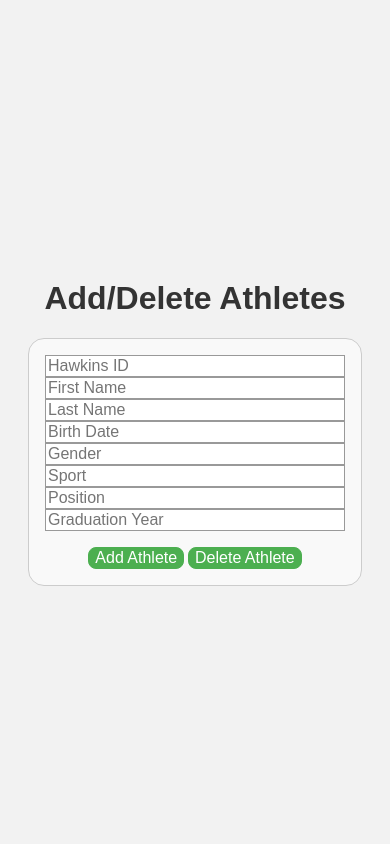
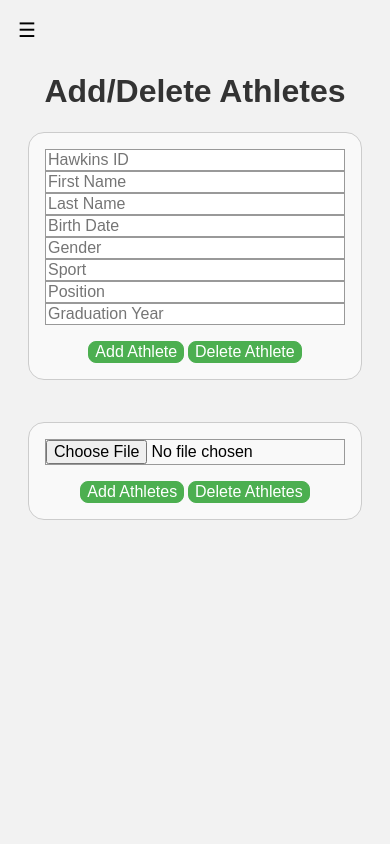
Before and after one commit to Syd4r/dataMule, a Flask app: page /add_athletes in a window 390 px wide. Run offline with Flask 2, Linux system fonts and the light colour scheme; the visitor is signed in with stand-in values (Sample User, id 1); data comes from the database, SQL or seed files in the repository.

Commit message:
Added csv file add athletes support, made the hamburger menu a base of the html

```diff
--- a/models.py
+++ b/models.py
@@ -15,7 +15,7 @@ class User(UserMixin, db.Model):
     last_name = db.Column(db.String(50), nullable=False)
     email = db.Column(db.String(100), unique=True)
     user_type = db.Column(db.String(50), nullable=False)  # For polymorphic identity
-    password_hash = db.Column(db.String(100), nullable=False, default='passwordNeedsToBeReset')  # Default password
+    password_hash = db.Column(db.String(100), nullable=False, default='passwordNeedsToBeSet')  # Default password
 
     __mapper_args__ = {
         'polymorphic_identity': 'user',
--- a/static/add_athletes.css
+++ b/static/add_athletes.css
@@ -1,11 +1,6 @@
 body {
     font-family: 'Libre Franklin', sans-serif;
     background-color: #f2f2f2;
-    display: flex;
-    justify-content: center;
-    align-items: center;
-    height: 100vh;
-    margin: 0;
 }
 
 h1 {
@@ -72,3 +67,30 @@ button:hover {
     justify-content: center;
     flex-direction: column;
 }
+
+.flash-messages {
+    margin-bottom: 1.5rem;
+}
+
+.flash-message {
+    padding: 1rem;
+    margin-bottom: 1rem;
+    border-radius: 6px;
+    font-size: 1.1rem; /* Normalized flash message text size */
+}
+
+.flash-message.error {
+    background-color: #f8d7da;
+    color: #842029;
+}
+
+.flash-message.success {
+    background-color: #d1e7dd;
+    color: #0f5132;
+}
+
+.containers {
+    display: grid;
+    justify-content: center;
+    gap: 5vh;
+}
--- /dev/null
+++ b/static/base.css
@@ -0,0 +1,55 @@
+
+/* Hamburger Menu */
+.hamburger-menu {
+    position: fixed;
+    top: 0;
+    left: 0;
+    width: 250px;
+    height: 100%;
+    background-color: #333;
+    color: #fff;
+    transform: translateX(-100%);
+    transition: transform 0.3s ease;
+    z-index: 100;
+}
+
+.hamburger-menu.open {
+    transform: translateX(0);
+}
+
+.hamburger-menu .close-btn {
+    font-size: 24px;
+    padding: 10px;
+    cursor: pointer;
+    text-align: right;
+}
+
+.hamburger-menu .menu-links {
+    list-style-type: none;
+    padding: 20px;
+}
+
+.hamburger-menu .menu-links li {
+    margin: 15px 0;
+}
+
+.hamburger-menu .menu-links a {
+    color: #fff;
+    text-decoration: none;
+    font-size: 18px;
+}
+
+/* Hamburger Icon */
+.hamburger-icon {
+    font-size: 24px;
+    cursor: pointer;
+    padding: 15px;
+}
+
+/* Media Queries */
+@media (max-width: 768px) {
+    .hamburger-icon {
+        font-size: 20px; /* Adjust hamburger icon size */
+        padding: 10px; /* Adjust padding */
+    }
+}
--- a/templates/add_athletes.html
+++ b/templates/add_athletes.html
@@ -1,13 +1,12 @@
-<!DOCTYPE html>
-<html lang="en">
-    <head>
-        <meta charset="UTF-8">
-        <meta name="viewport" content="width=device-width, initial-scale=1.0">
-        <title>Add Athletes</title>
+{% extends "base/base.html" %}
+
+{% block title %}Add Athletes{% endblock %}
+
+{% block extra_head %}
     <link rel="stylesheet" href="{{ url_for('static', filename='add_athletes.css') }}">
-    </head>
+{% endblock %}
 
-    <body>
+{% block content %}
     <div class="add-athletes-container">
         <h1>Add/Delete Athletes</h1>
 
@@ -22,6 +21,8 @@
           {% endif %}
         {% endwith %}
 
+        <div class="containers">
+            <!-- Form to add or delete a single athlete -->
             <form action="{{ url_for('main.add_athletes') }}" method="post">
                 <div class="inputs">
                     <input type="text" name="hawkins_id" placeholder="Hawkins ID" required>
@@ -38,5 +39,17 @@
                     <button type="submit" name="action" value="delete">Delete Athlete</button>
                 </div>
             </form>
+
+            <!-- Form to add or delete athletes via CSV file -->
+            <form action="{{ url_for('main.add_athletes') }}" method="post" enctype="multipart/form-data">
+                <div class="inputs">
+                    <input type="file" name="file" accept=".csv" required>
                 </div>
-    </body>
+                <div class="buttons">
+                    <button type="submit" name="action" value="add">Add Athletes</button>
+                    <button type="submit" name="action" value="delete">Delete Athletes</button>
+                </div>
+            </form>
+        </div>
+    </div>
+{% endblock %}
--- /dev/null
+++ b/templates/base/base.html
@@ -0,0 +1,35 @@
+<!DOCTYPE html>
+<html lang="en">
+<head>
+    <meta charset="UTF-8">
+    <meta name="viewport" content="width=device-width, initial-scale=1.0">
+    <title>{% block title %}Base Page{% endblock %}</title>
+    <link rel="stylesheet" href="{{ url_for('static', filename='base.css') }}">
+    {% block extra_head %}{% endblock %}
+</head>
+<body>
+    <!-- Hamburger Menu -->
+    <div class="hamburger-menu" id="hamburgerMenu">
+        <div class="close-btn" onclick="toggleMenu()">×</div>
+        <ul class="menu-links">
+            {% for link in links %}
+            <li><a href="{{ link.url }}">{{ link.name }}</a></li>
+            {% endfor %}
+        </ul>
+    </div>
+
+    <!-- Hamburger Icon -->
+    <div class="hamburger-icon" onclick="toggleMenu()">☰</div>
+
+    <!-- Content Block for Child Templates -->
+    <div class="content">
+        {% block content %}{% endblock %}
+    </div>
+
+    <script>
+        function toggleMenu() {
+            document.getElementById("hamburgerMenu").classList.toggle("open");
+        }
+    </script>
+</body>
+</html>
--- a/views.py
+++ b/views.py
@@ -1,18 +1,23 @@
 from flask import Blueprint, render_template, redirect, url_for, request, flash
 from flask_login import login_required, current_user
 from models import db, Athlete
+import os
 
 # Create a blueprint
 main_blueprint = Blueprint('main', __name__)
 
-# Routes
-@main_blueprint.route('/', methods=['GET'])
-@login_required
-def index():
-    user = current_user
-    name = user.first_name + " " + user.last_name
+
+def get_links(user):
+    links = [
+        {
+            "name": "Home",
+            "url": url_for("main.index"),
+            "icon": "NONE"
+        }
+    ]
+
     if user.user_type == "admin" or user.user_type == "super_admin":
-        links = [
+        links += [
             {
                 "name": "View/Edit Athletes",
                 "url": url_for("main.add_athletes"),
@@ -30,7 +35,7 @@ def index():
             },
         ]
     else:
-        links = [
+        links += [
             {
                 "name": "Hawkins Dynamics",
                 "url": url_for("main.hawkin"),
@@ -39,17 +44,28 @@ def index():
         ]
 
     if user.user_type == "super_admin":
-        links.append({
-            "name": "View/Edit Admins",
-            "url": url_for("main.add_admins"),
-            "icon": "images/admins.png"
-        })
-    return render_template("index.html", user_name=name, links=links)
+        links += [
+            {
+                "name": "View/Edit Admins",
+                "url": url_for("main.add_admins"),
+                "icon": "images/admins.png"
+            }
+        ]
+
+    return links
+
+# Routes
+@main_blueprint.route('/', methods=['GET'])
+@login_required
+def index():
+    user = current_user
+    name = user.first_name + " " + user.last_name
+    return render_template("index.html", user_name=name, links=get_links(user))
 
 @main_blueprint.route('/hawkin', methods=['GET'])
 @login_required
 def hawkin():
-    return render_template("hawkin.html")
+    return render_template("hawkin.html", links=get_links(current_user))
 
 @main_blueprint.route('/add_athletes', methods=['GET', 'POST'])
 @login_required
@@ -58,27 +74,107 @@ def add_athletes():
         if 'action' in request.form:
             action = request.form.get('action')
             if action == 'add':
-                hawkins_id = request.form.get('hawkins_id')
-                first_name = request.form.get('first_name')
-                last_name = request.form.get('last_name')
-                birth_date = request.form.get('birth_date')
-                gender = request.form.get('gender')
-                sport = request.form.get('sport')
-                position = request.form.get('position')
-                grad_year = request.form.get('grad_year')
+                if request.form.get('hawkins_id') is not None:
+                    hawkins_id = request.form.get('hawkins_id')
+                    first_name = request.form.get('first_name')
+                    last_name = request.form.get('last_name')
+                    birth_date = request.form.get('birth_date')
+                    gender = request.form.get('gender')
+                    sport = request.form.get('sport')
+                    position = request.form.get('position')
+                    grad_year = request.form.get('grad_year')
 
-                athlete = Athlete(hawkins_id=hawkins_id, first_name=first_name, last_name=last_name, birth_date=birth_date, gender=gender, sport=sport, position=position, grad_year=grad_year)
-                db.session.add(athlete)
-                db.session.commit()
+                    try:
+                        athlete = Athlete(hawkins_id=hawkins_id, first_name=first_name, last_name=last_name, birth_date=birth_date, gender=gender, sport=sport, position=position, grad_year=grad_year)
+                        db.session.add(athlete)
+                        db.session.commit()
+                        flash('Athlete added successfully!', 'success')
+                    except Exception as e:
+                        flash('Error adding athlete!', 'error')
+                else:
+                    file = request.files['file']
+                    if file.filename == '':
+                        flash('No file selected!', 'error')
+                        return render_template("add_athletes.html", links=get_links(current_user))
+                    try:
+                        file.save(file.filename)
+                        with open(file.filename, 'r') as f:
+                            lines = f.readlines()
+                            # Skip the first line
+                            lines = lines[1:]
+                            for line in lines:
+                                data = line.split(',')
+                                if len(data) == 8:
+                                    #check if athlete already exists
+                                    #trim and remove quoatation marks
+                                    data = [x.strip().replace('"', '').replace('\n','') for x in data]
+                                    athlete = Athlete.query.filter_by(hawkins_id=data[0], first_name=data[1], last_name=data[2], birth_date=data[3], gender=data[4], sport=data[5], position=data[6], grad_year=data[7]).first()
+                                    if athlete is None:
+                                        athlete = Athlete(hawkins_id=data[0], first_name=data[1], last_name=data[2], birth_date=data[3], gender=data[4], sport=data[5], position=data[6], grad_year=data[7])
+                                        db.session.add(athlete)
+                            db.session.commit()
+                            flash('Athletes added successfully!', 'success')
+                        # Delete the file
+                        file.close()
+                        os.remove(file.filename)
+                    except Exception as e:
+                        print(e)
+                        print(data)
+                        flash('Error adding athletes!', 'error')
+            elif action == 'delete':
+                if request.form.get('hawkins_id') is not None:
+                    hawkins_id = request.form.get('hawkins_id')
+                    first_name = request.form.get('first_name')
+                    last_name = request.form.get('last_name')
+                    birth_date = request.form.get('birth_date')
+                    gender = request.form.get('gender')
+                    sport = request.form.get('sport')
+                    position = request.form.get('position')
+                    grad_year = request.form.get('grad_year')
+
+                    # Query the athlete from the database, however, some fields may be empty
+                    athlete = Athlete.query.filter_by(hawkins_id=hawkins_id, first_name=first_name, last_name=last_name, birth_date=birth_date, gender=gender, sport=sport, position=position, grad_year=grad_year).first()
+                    if athlete is None:
+                        athlete = Athlete.query.filter_by(hawkins_id=hawkins_id).first()
+                        if athlete is None:
+                            flash('Athlete not found!', 'error')
+                            return render_template("add_athletes.html")
+                    db.session.delete(athlete)
+                    db.session.commit()
+                    flash('Athlete deleted successfully!', 'success')
+                else:
+                    file = request.files['file']
+                    if file.filename == '':
+                        flash('No file selected!', 'error')
+                        return render_template("add_athletes.html")
+                    try:
+                        file.save(file.filename)
+                        with open(file.filename, 'r') as f:
+                            lines = f.readlines()
+                            # Skip the first line
+                            lines = lines[1:]
+                            for line in lines:
+                                data = line.split(',')
+                                if len(data) == 8:
+                                    #check if athlete already exists
+                                    #trim and remove quoatation marks
+                                    data = [x.strip().replace('"', '').replace('\n','') for x in data]
+                                    athlete = Athlete.query.filter_by(hawkins_id=data[0], first_name=data[1], last_name=data[2], birth_date=data[3], gender=data[4], sport=data[5], position=data[6], grad_year=data[7]).first()
+                                    if athlete is not None:
+                                        db.session.delete(athlete)
+                            db.session.commit()
+                            flash('Athletes deleted successfully!', 'success')
+                        # Delete the file
+                        file.close()
+                        os.remove(file.filename)
+
+                    except Exception as e:
+                        print(e)
+                        print(data)
+                        flash('Error deleting athletes!', 'error')
 
 
-                flash('Athlete added successfully!', 'success')
-
-            elif action == 'delete':
-
-                flash('Athlete deleted successfully!', 'success')
-
-    return render_template("add_athletes.html")
+    return render_template("add_athletes.html", links=get_links(current_user))
 
 
 @main_blueprint.route('/add_coaches', methods=['GET'])
```
Also changed, not shown: static/index.css (+1 -56 lines), templates/index.html (+10 -31 lines). Lines whose indentation alone changed are shown as unchanged.
